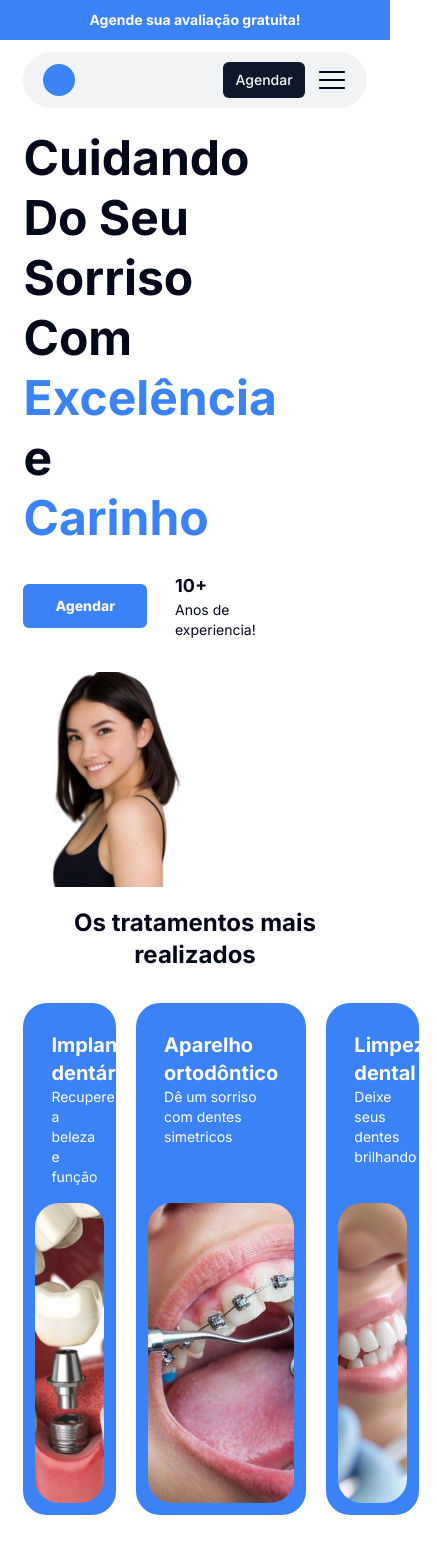
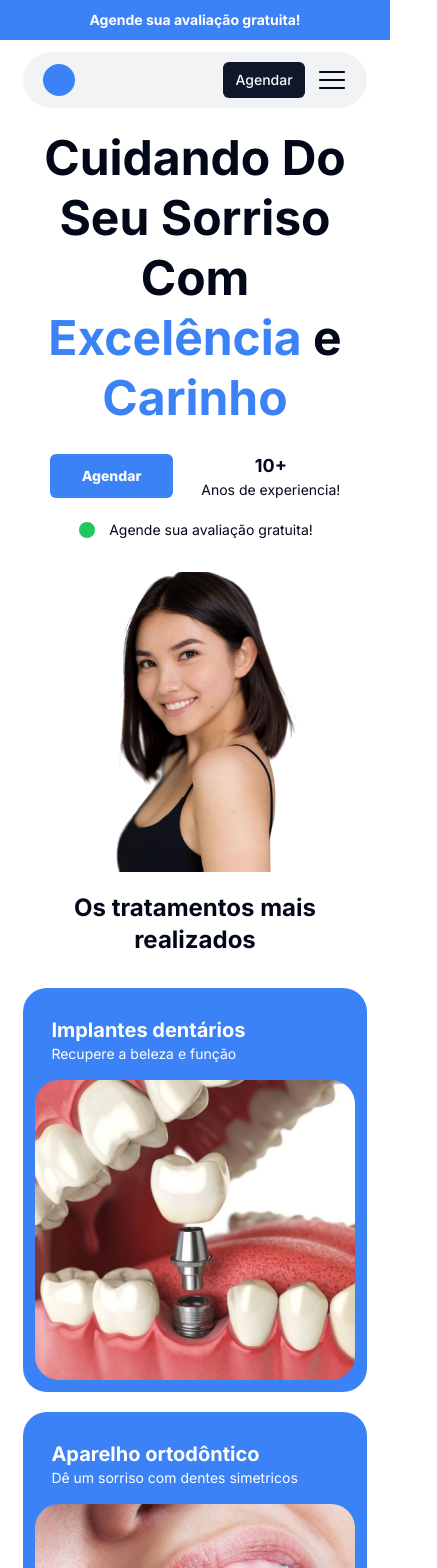
Before and after one commit to justheimsk/dentist-website-template, a Next.js app: page / in a window 390 px wide. Shown: the top 1568 px of the page, 437 px wide, since content can reach past the window. Before the commit the page ends 1515 px from the top, so only its background shows below. Built offline with nearby package versions, Linux system fonts and the light colour scheme.

Commit message:
feat: made page responsive

```diff
--- a/app/page.tsx
+++ b/app/page.tsx
@@ -12,27 +12,34 @@ export default function Home() {
       <UpperHeader />
       <Navbar />
       <Container>
-        <Section fullHeight ignoreNavbar>
-          <div className="block w-1/2">
+        <Section>
+          <div className="text-center flex flex-col justify-center md:text-left w-full lg:w-1/2">
             <h1 className="text-5xl font-bold leading-tight">Cuidando Do Seu Sorriso Com <span className="text-blue-500">Excelência</span> e <span className="text-blue-500">Carinho</span></h1>
-            <div className="flex mt-6 items-center gap-7">
+            <div className="flex mt-6 items-center justify-center md:justify-normal gap-7">
               <Button className="font-extrabold bg-blue-500" size="lg">Agendar</Button>
               <div className="flex flex-col justify-center">
                 <span className="font-bold text-lg">10+</span>
                 <span className="text-sm">Anos de experiencia!</span>
               </div>
             </div>
+            <div className="flex justify-center md:justify-normal items-center gap-3 mt-5">
+              <div className="relative flex items-center justify-center w-5 h-5">
+                <span className="w-full inline-flex h-full absolute animate-ping rounded-full bg-green-400"></span>
+                <span className="w-4 h-4 rounded-full inline-flex relative bg-green-500"></span>
+              </div>
+              <span className="text-sm">Agende sua avaliação gratuita!</span>
+            </div>
           </div>
-          <div className="w-1/2 flex justify-center">
-            <Image src="/woman.png" width={300} height={300} alt="Woman" />
+          <div className="w-full md:w-1/2 flex items-center justify-center">
+            <Image className="w-[70%] md:w-[70%] max-w-[500px] object-contain object-center" src="/woman.png" width={1000} height={1000} alt="Woman" />
           </div>
         </Section>
       </Container>
       <Container>
-        <Section>
+        <Section className="mt-10">
           <div className="flex flex-col text-center w-full">
             <h2 className="text-2xl font-bold">Os tratamentos mais realizados</h2>
-            <div className="flex mt-8 gap-5">
+            <div className="flex flex-col mt-8 gap-5 md:flex-row">
               <Card label="Implantes dentários" description="Recupere a beleza e função" image="/implant.jpg" />
               <Card bigger label="Aparelho ortodôntico" description="Dê um sorriso com dentes simetricos" image="/aparelho.jpg" />
               <Card label="Limpeza dental" description="Deixe seus dentes brilhando" image="/wash.jpg" />
```
